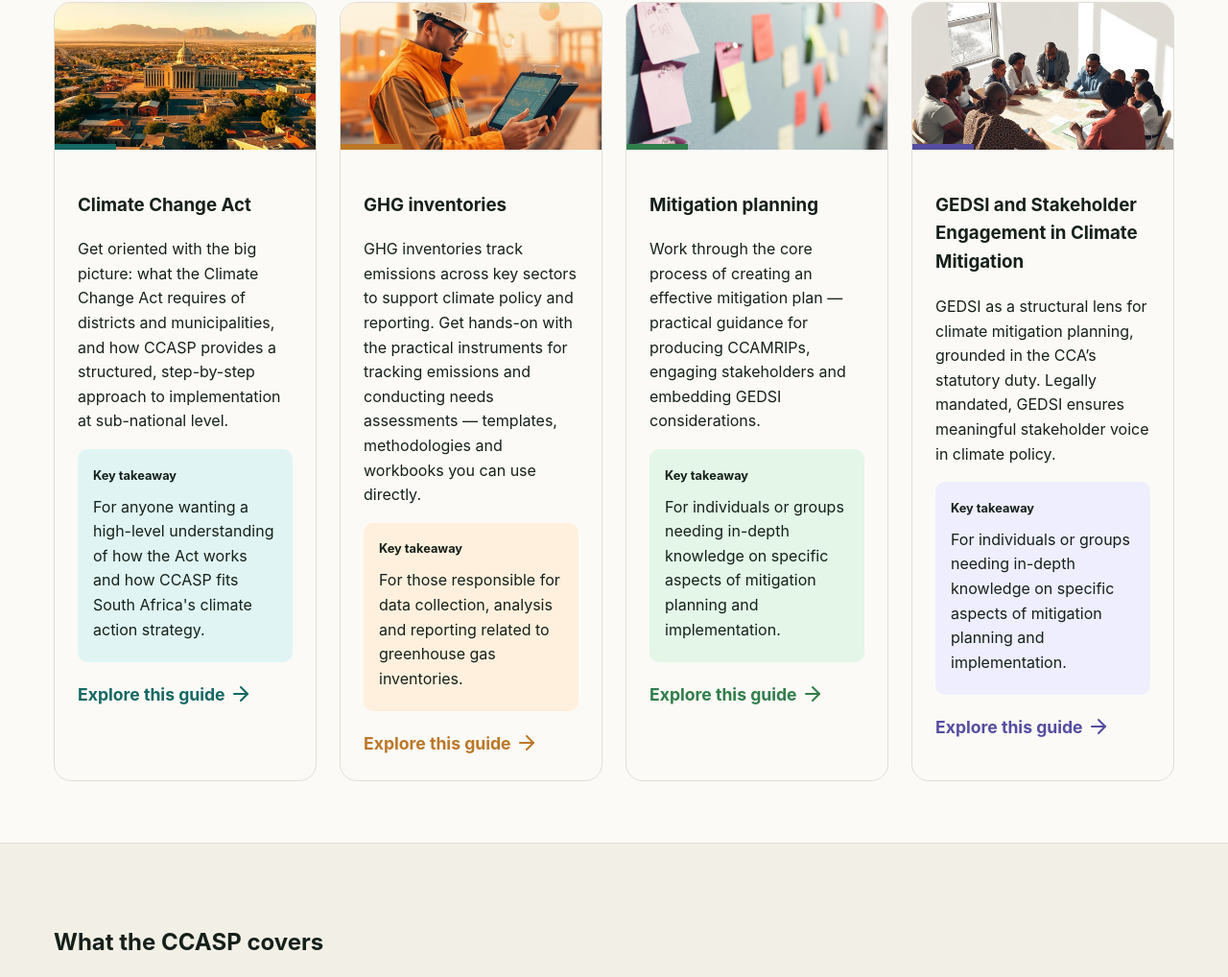
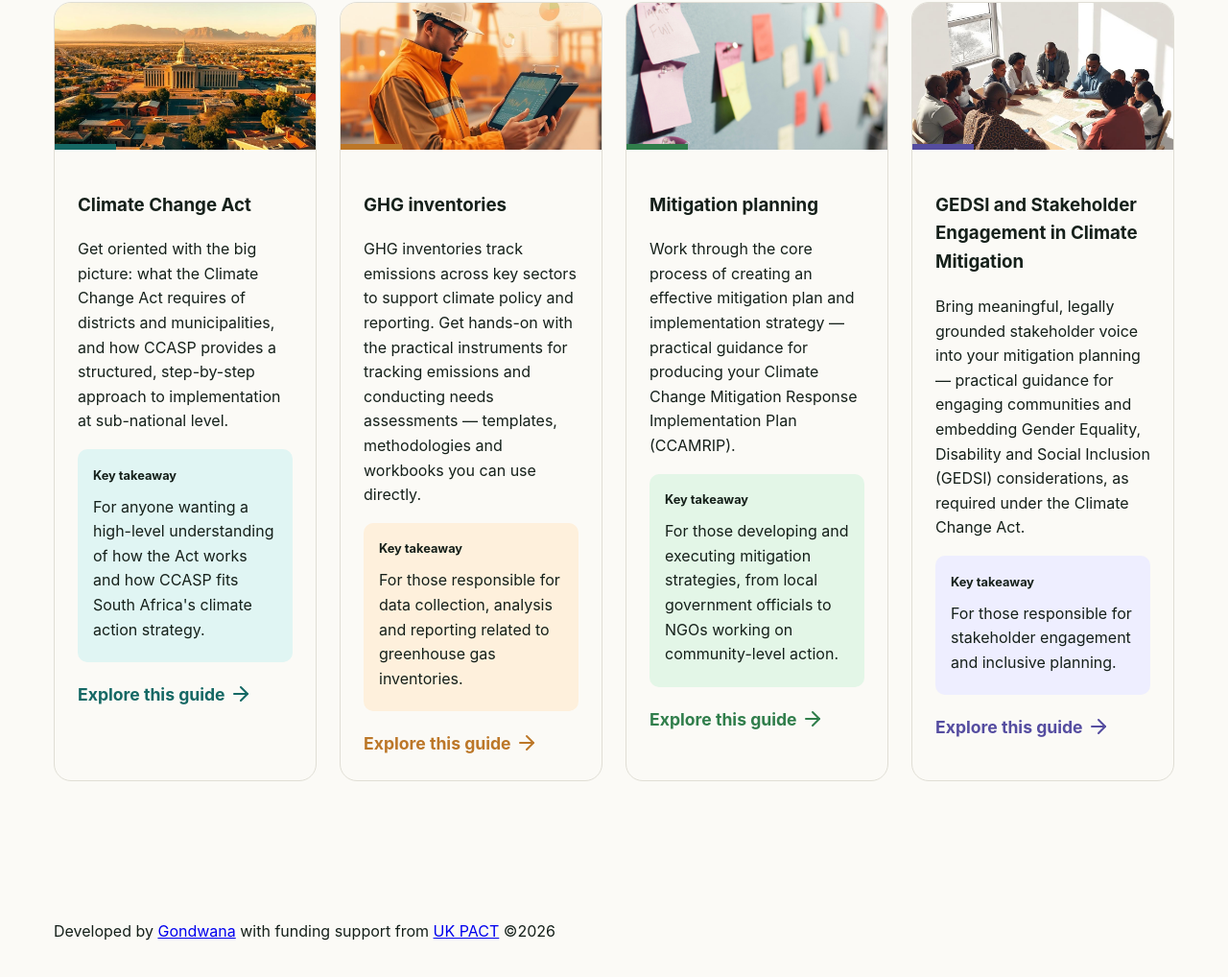
Before and after one commit to Mike-Lateral/ccasp, a plain HTML site: page index.html in a window 1280 px wide. Shown: the part 481-1499 px from the top of the page at 96% size. Drawn offline with Linux system fonts and the light colour scheme.

Commit message:
Changes with Ingrid

```diff
--- a/index.html
+++ b/index.html
@@ -49,10 +49,7 @@
       <reveal-element>
         <div>
           <p class="mt-3 max-w-2xl text-muted-foreground">
-            The Climate Change Act Support Platform (CCASP) in South Africa provides practical guidance, tools,
-            training and resources to help municipalities, districts and practitioners strengthen
-            climate change mitigation planning, meet legislative requirements and build lasting institutional capacity. <br>
-            It addresses the remaining gap; practical support for mitigation planning and implementation at sub-national level.
+            The Climate Change Act Support Platform (CCASP) provides practical guidance, training materials, tools and resources to help municipalities, districts, practitioners and other stakeholders implement South Africa's Climate Change Act. Climate change planning covers both adaptation and mitigation. The CCASP addresses the remaining gap in mitigation support.
             <!--br>Pick the one that matches the work in front of you.-->
           </p>
           <h2 class="text-3xl md:text-4xl font-bold">Choose your guide</h2>
@@ -62,7 +59,7 @@
         </div>
       </reveal-element>
 
-      <div  id="pathways"class="mt-12 grid-2">
+      <div  id="pathways" class="mt-12 grid-2">
         <reveal-element class="track-understand">
           <ccasp-keycard img="assets/understand.jpg" href="https://ukpact2.lateral.co.za/ccasp/cca/">
             <!--span slot="for">For municipalities & districts</span-->
@@ -85,8 +82,8 @@
           <ccasp-keycard img="assets/patrick-perkins-ETRPjvb0KM0-unsplash.jpg" href="https://ukpact2.lateral.co.za/ccasp/mitigation-planning/">
             <!--span slot="for">For stakeholders</span-->
             <span slot="title">Mitigation planning</span>
-            <span slot="description">Work through the core process of creating an effective mitigation plan — practical guidance for producing CCAMRIPs, engaging stakeholders and embedding GEDSI considerations.</span>
-            <span slot="takeaway">For individuals or groups needing in-depth knowledge on specific aspects of mitigation planning and implementation.</span>
+            <span slot="description">Work through the core process of creating an effective mitigation plan and implementation strategy — practical guidance for producing your Climate Change Mitigation Response Implementation Plan (CCAMRIP).</span>
+            <span slot="takeaway">For those developing and executing mitigation strategies, from local government officials to NGOs working on community-level action.</span>
           </ccasp-keycard>
         </reveal-element>
 
@@ -94,8 +91,8 @@
           <ccasp-keycard img="assets/implement.jpg" href="https://ukpact2.lateral.co.za/ccasp/civil-society-involvement/">
             <!--span slot="for">For learners & facilitators</span-->
             <span slot="title">GEDSI and Stakeholder Engagement in Climate Mitigation</span>
-            <span slot="description">GEDSI as a structural lens for climate mitigation planning, grounded in the CCA’s statutory duty. Legally mandated, GEDSI ensures meaningful stakeholder voice in climate policy.</span>
-            <span slot="takeaway">For individuals or groups needing in-depth knowledge on specific aspects of mitigation planning and implementation.</span>
+            <span slot="description">Bring meaningful, legally grounded stakeholder voice into your mitigation planning — practical guidance for engaging communities and embedding Gender Equality, Disability and Social Inclusion (GEDSI) considerations, as required under the Climate Change Act.</span>
+            <span slot="takeaway">For those responsible for stakeholder engagement and inclusive planning.</span>
           </ccasp-keycard>
         </reveal-element>
 
@@ -104,7 +101,7 @@
   </section>
 
   <!-- What CCASP Covers -->
-  <section class="section" style="background-color: var(--secondary); border-top: 1px solid var(--border);">
+  <!--section class="section" style="background-color: var(--secondary); border-top: 1px solid var(--border);">
     <div class="container">
       <reveal-element>
         <div>
@@ -158,13 +155,13 @@ Together, these modules provide a structured, step-by-step approach to implement
       </reveal-element>
 
     </div>
-  </section>
+  </section-->
 
   <!-- Footer -->
-  <footer class="section" style="border-top: 1px solid var(--border);">
+  <footer class="section" style="border-top: 0px solid var(--border);">
     <div class="container">
       <p class="text-sm text-muted-foreground">
-        Developed by <a href="https://gondwanagroup.co.za/">Gondwana</a> with support from <a href="https://ukpact.co.uk">UK PACT</a>
+        Developed by <a href="https://gondwanagroup.co.za/">Gondwana</a> with funding support from <a href="https://ukpact.co.uk">UK PACT</a> &copy;2026
       </p>
     </div>
   </footer>
```
